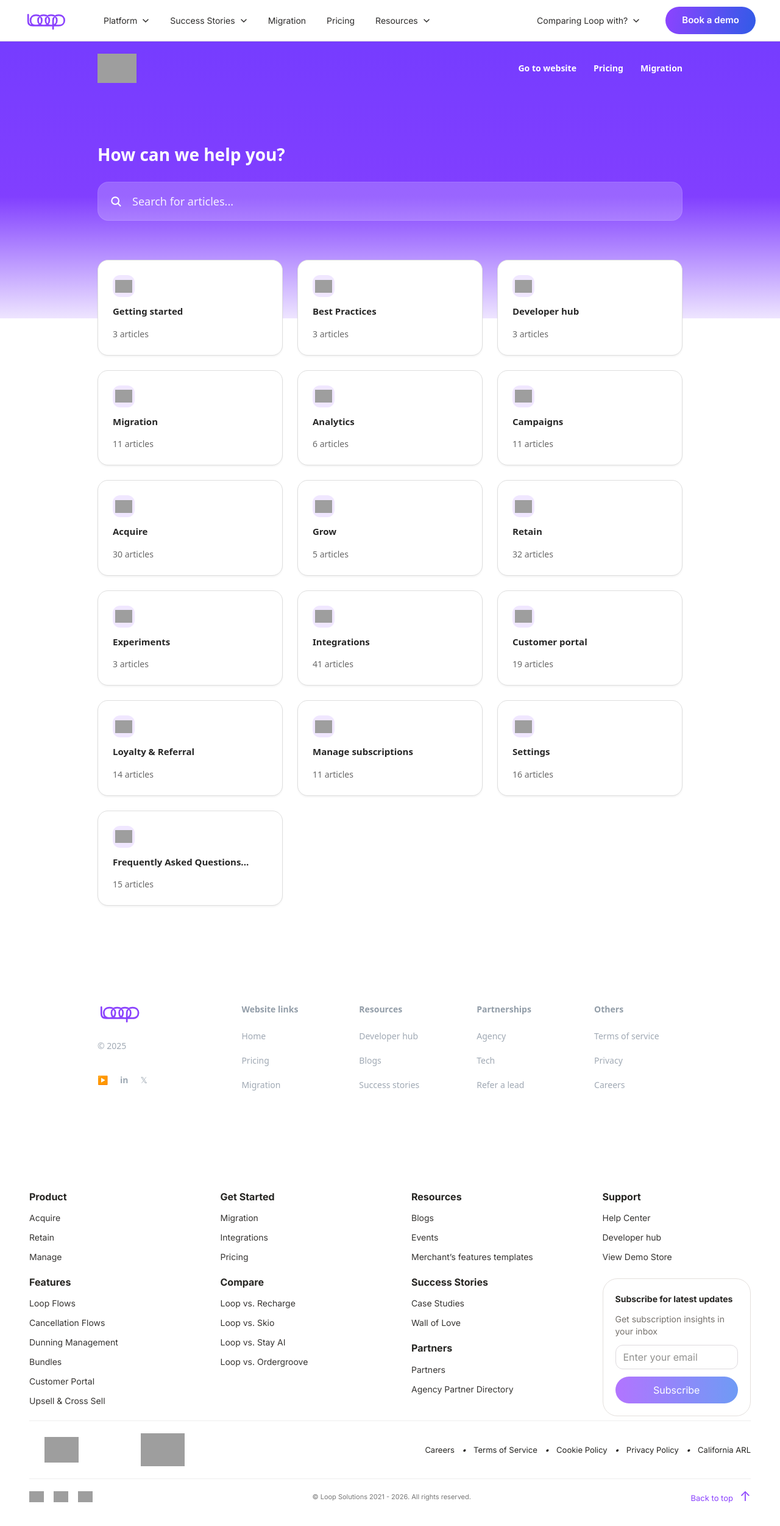
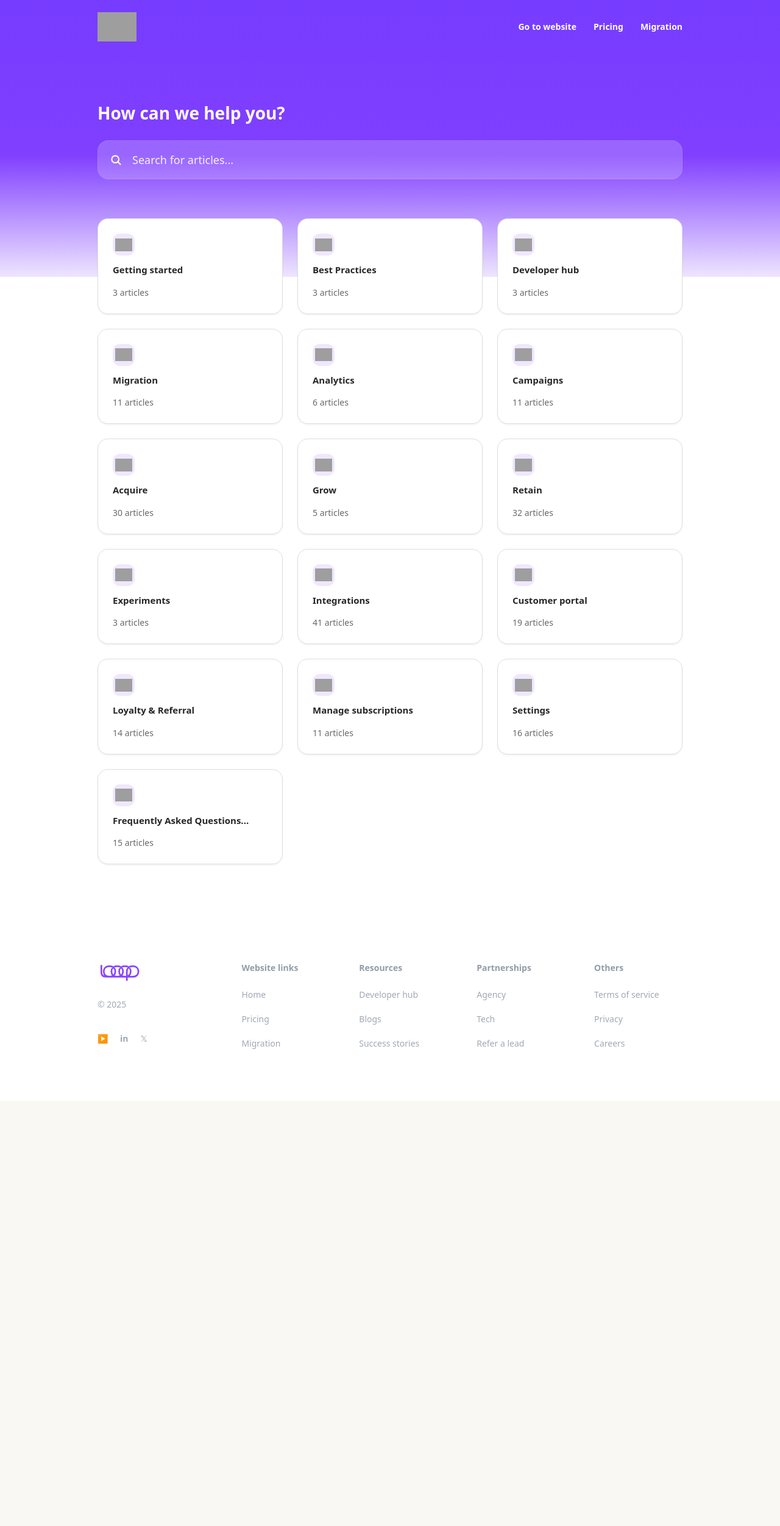
Before and after one commit to Adex360-service/pulse, a Next.js app: page /help-center in a window 1280 px wide. Shown: the top 2502 px of the page at 61% size. After the commit the page ends 1805 px from the top, so only its background shows below. Built offline with nearby package versions, Linux system fonts and the light colour scheme; grey boxes are pictures that could not be loaded.

Commit message:
add sitechrome wrapper and implement layout

```diff
--- /dev/null
+++ b/app/components/SiteChrome.jsx
@@ -0,0 +1,18 @@
+"use client";
+
+import { usePathname } from "next/navigation";
+import Footer from "./Footer";
+import Header from "./Header";
+
+export default function SiteChrome({ children }) {
+  const pathname = usePathname();
+  const isHelpCenter = pathname === "/help-center";
+
+  return (
+    <>
+      {!isHelpCenter && <Header />}
+      {children}
+      {!isHelpCenter && <Footer />}
+    </>
+  );
+}
--- a/app/layout.jsx
+++ b/app/layout.jsx
@@ -1,6 +1,5 @@
 import localFont from "next/font/local";
-import Footer from "./components/Footer";
-import Header from "./components/Header";
+import SiteChrome from "./components/SiteChrome";
 import "./globals.css";
 const inter = localFont({
   src: [
@@ -39,9 +38,7 @@ export default function RootLayout({ children }) {
       className={`${inter.variable} ${dmSerif.variable} ${fraunces.variable}`}
     >
       <body>
-        <Header />
-        {children}
-        <Footer />
+        <SiteChrome>{children}</SiteChrome>
       </body>
     </html>
   );
```
